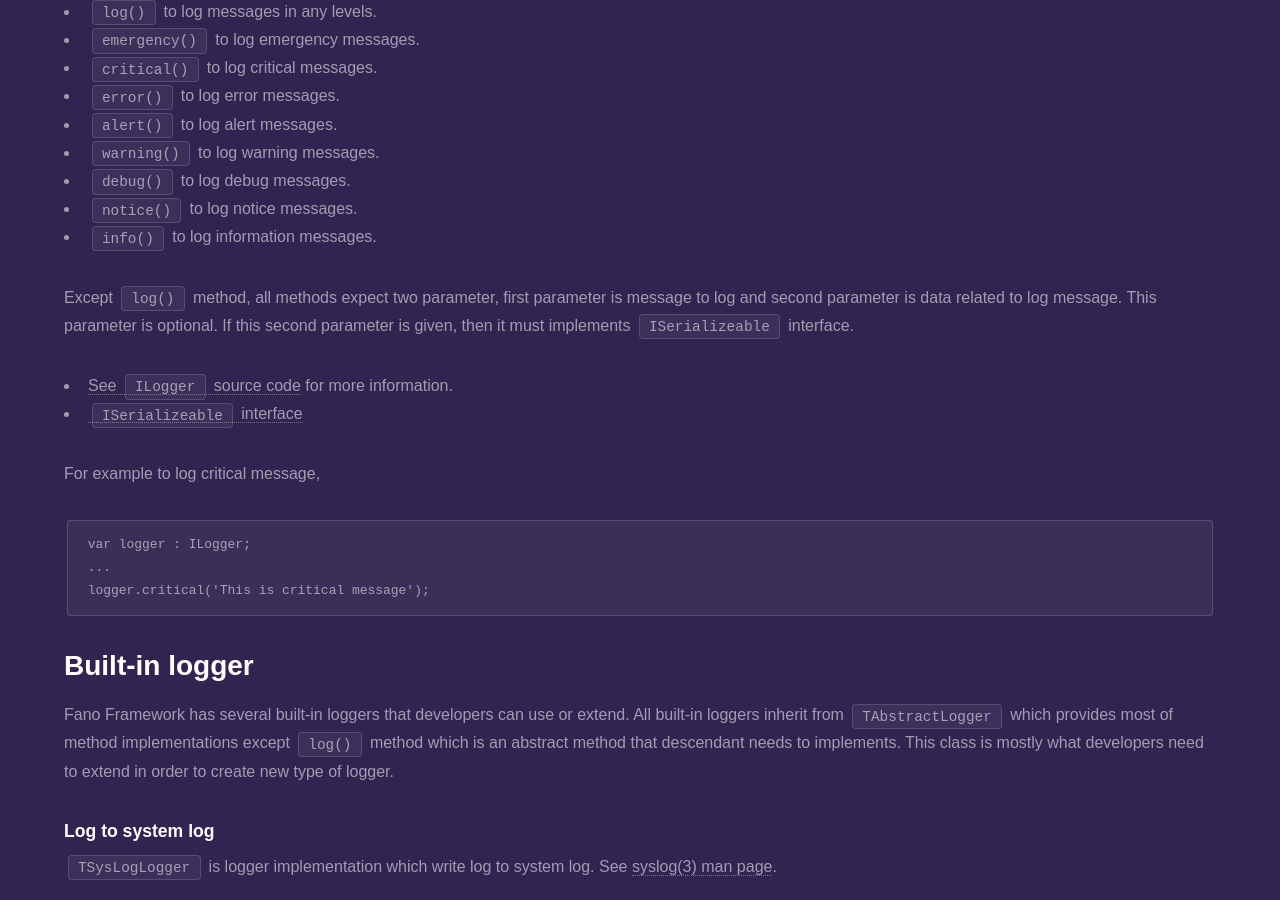
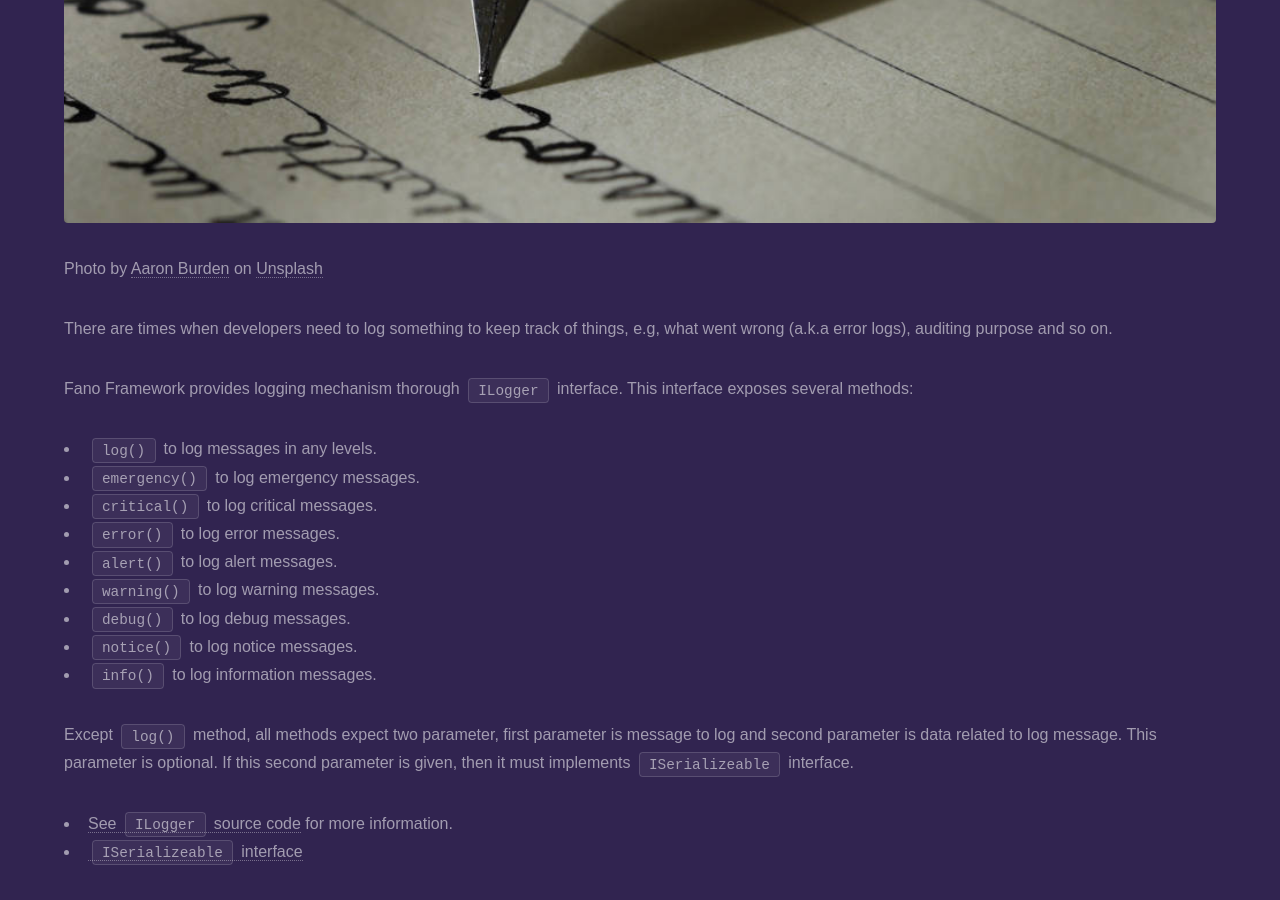
Before and after one commit to fanoframework/fanoframework.github.io, a Jekyll site: the page built from utilities/using-loggers/index.md, in a window 1280 px wide and 900 px high, scrolled down 472 px. Built offline with Jekyll 4.4.1, drawn with Linux system fonts in a browser that asks for light colours; our own code applies the rules of GitHub Pages for plain Markdown files.

Commit message:
add image illustration in logger page

```diff
--- a/utilities/using-loggers/index.md
+++ b/utilities/using-loggers/index.md
@@ -5,6 +5,10 @@ description: How to use loggers in Fano Framework
 <h1 class="major">Using Loggers</h1>
 
 ## Logger and why should you care?
+
+![Logger illustration](/assets/images/logger.jpg){:class="image fit"}
+
+Photo by [Aaron Burden](https://unsplash.com/@aaronburden?utm_source=unsplash&utm_medium=referral&utm_content=creditCopyText) on [Unsplash](https://unsplash.com/s/photos/writing?utm_source=unsplash&utm_medium=referral&utm_content=creditCopyText)
 
 There are times when developers need to log something to keep track of things, e.g,
 what went wrong (a.k.a error logs), auditing purpose and so on.
```
Also changed, not shown: assets/images/logger.jpg (added).
